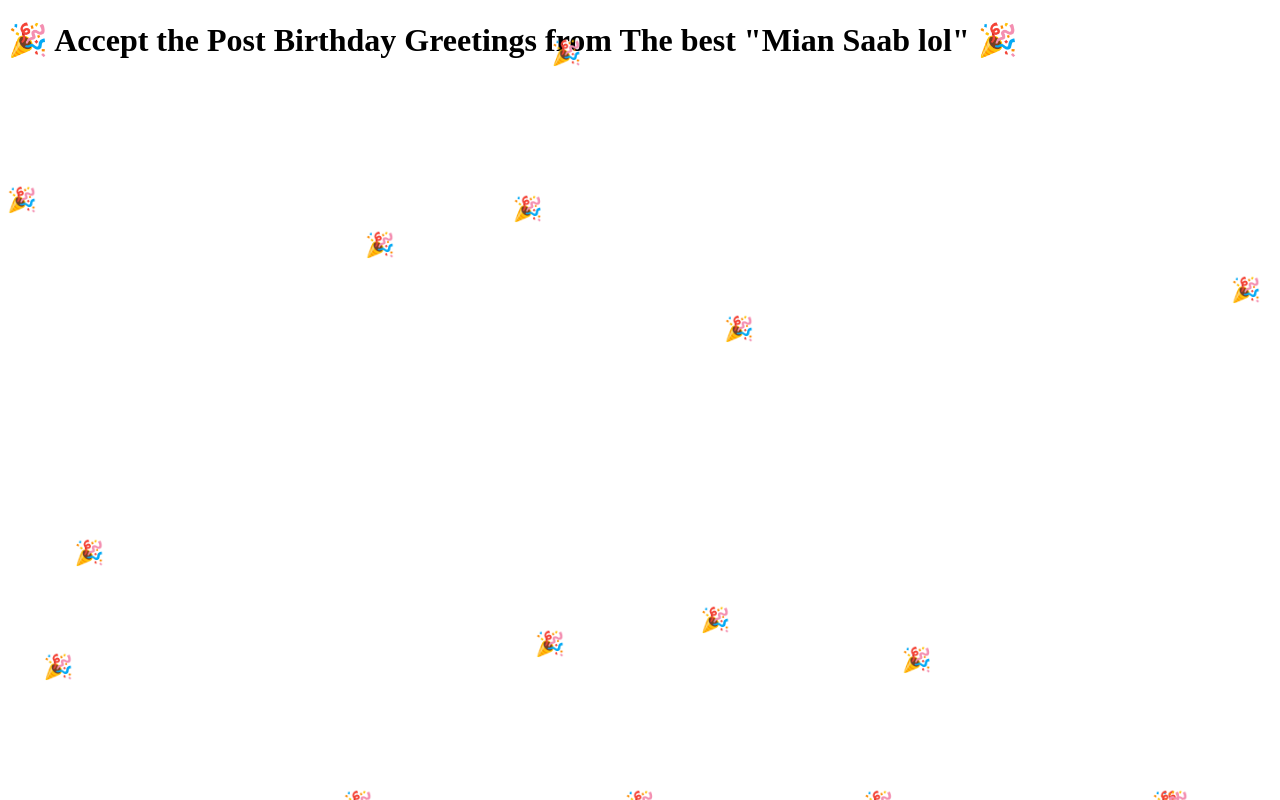
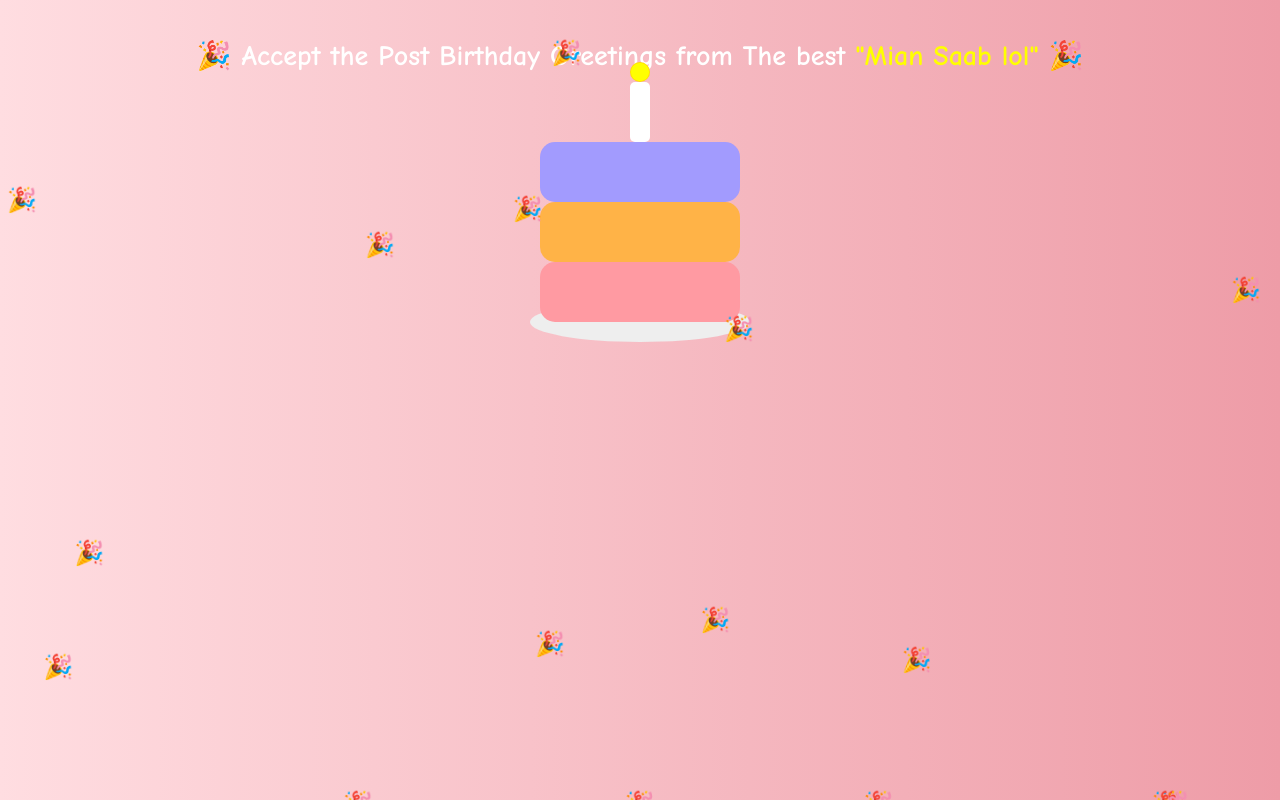
Before and after one commit to Muhammad-Bay/birthdaay_card, a plain HTML site: page index.html in a window 1280 px wide. Drawn offline with Linux system fonts and the light colour scheme.

Commit message:
Update style.css

```diff
--- a/style.css
+++ b/style.css
@@ -1,4 +1,82 @@
-/* Previous styles stay the same... */
+body {
+  text-align: center;
+  font-family: 'Comic Sans MS', cursive, sans-serif;
+  background: linear-gradient(to right, #ffdde1, #ee9ca7);
+  color: #fff;
+  margin: 0;
+  padding: 20px;
+}
+
+h1 {
+  font-size: 28px;
+  margin-bottom: 20px;
+}
+
+.highlight {
+  color: yellow;
+  font-weight: bold;
+}
+
+/* Cake Styling */
+.cake {
+  position: relative;
+  margin: 50px auto;
+  width: 200px;
+  height: 200px;
+}
+
+.plate {
+  width: 220px;
+  height: 40px;
+  background: #eee;
+  border-radius: 50%;
+  position: absolute;
+  bottom: -20px;
+  left: -10px;
+}
+
+.layer {
+  width: 200px;
+  height: 60px;
+  border-radius: 15px;
+  background: #ff9aa2;
+  position: absolute;
+  left: 0;
+}
+
+.layer1 { bottom: 0; background: #ff9aa2; }
+.layer2 { bottom: 60px; background: #ffb347; }
+.layer3 { bottom: 120px; background: #a29bfe; }
+
+.candle {
+  position: absolute;
+  left: 50%;
+  top: -40px;
+  margin-left: -10px;
+  width: 20px;
+  height: 60px;
+  background: #fff;
+  border-radius: 5px;
+}
+
+.flame {
+  position: absolute;
+  top: -20px;
+  left: 50%;
+  margin-left: -10px;
+  width: 20px;
+  height: 20px;
+  background: radial-gradient(circle, yellow 60%, orange 80%, transparent 100%);
+  border-radius: 50%;
+  animation: flicker 0.2s infinite;
+}
+
+@keyframes flicker {
+  0% { transform: scale(1); opacity: 1; }
+  50% { transform: scale(1.2); opacity: 0.8; }
+  100% { transform: scale(1); opacity: 1; }
+}
+
 
 /* Smoke effect (hidden by default) */
 .smoke {
```
